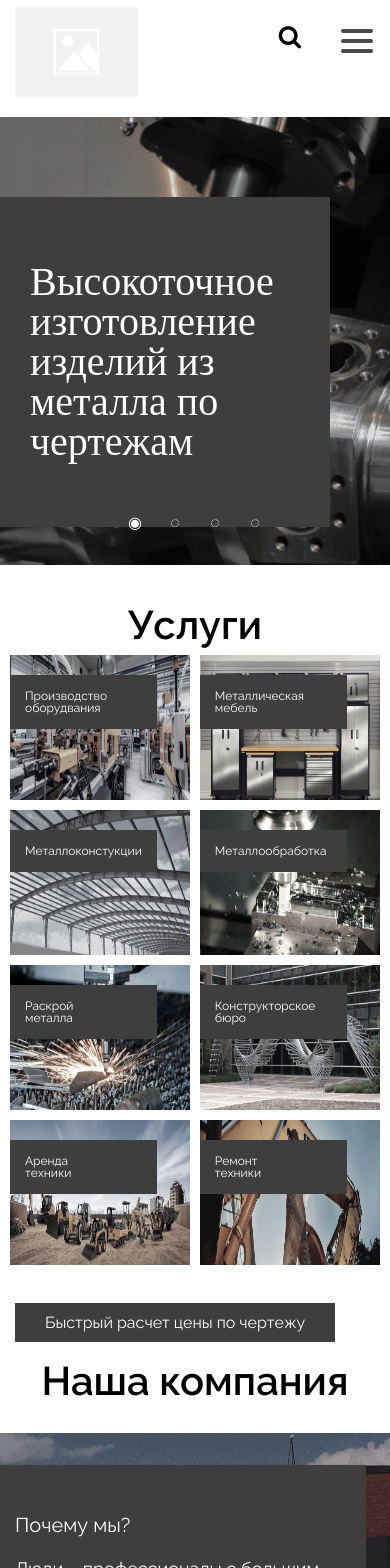
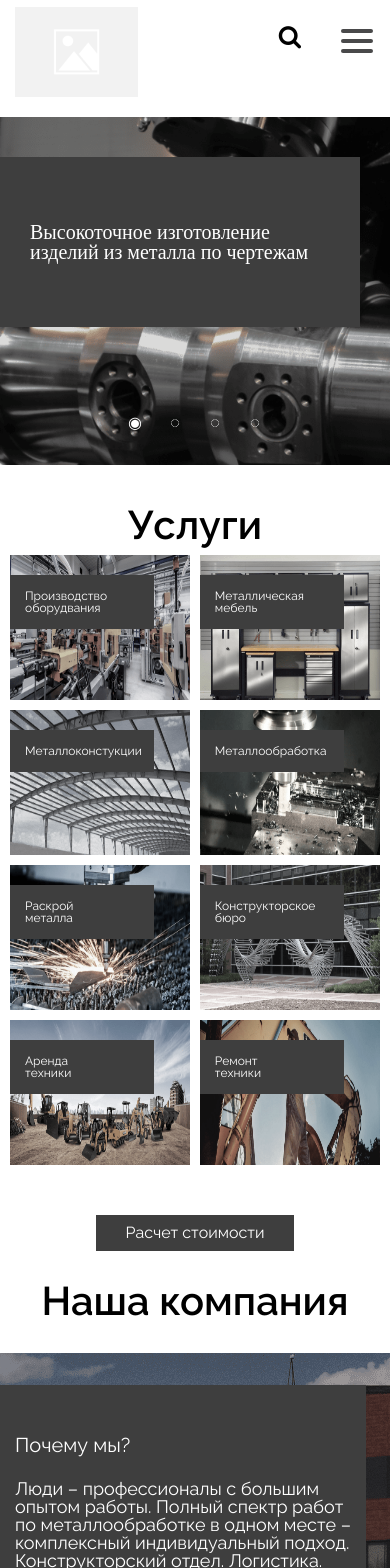
Before and after one commit to Karina1213/layout, a React (Create React App) app: page / in a window 390 px wide. Shown: the top 1568 px of the page. Built offline with nearby package versions, Linux system fonts and the light colour scheme.

Commit message:
fix responsive design

```diff
--- a/src/assets/styles/css/MainCard.css
+++ b/src/assets/styles/css/MainCard.css
@@ -5,7 +5,14 @@
     height: 100%;
     min-height: 448px;
     object-fit: cover; }
+    @media only screen and (max-width: 600px) {
+      .main-card__image {
+        min-height: 348px; } }
+    @media only screen and (max-width: 320px) {
+      .main-card__image {
+        min-height: 216px; } }
   .main-card__content {
+    font-size: 40px;
     max-width: 751px;
     padding: 65px 30px;
     background-color: #3E3E3E;
@@ -15,4 +22,9 @@
     left: 0; }
     @media only screen and (max-width: 600px) {
       .main-card__content {
-        font-size: 14px; } }
+        font-size: 20px; } }
+    @media only screen and (max-width: 320px) {
+      .main-card__content {
+        right: 1em;
+        font-size: 14px;
+        padding: 35px 30px; } }
--- a/src/assets/styles/css/ServicesCard.css
+++ b/src/assets/styles/css/ServicesCard.css
@@ -24,8 +24,13 @@
     left: 0em; }
     @media only screen and (max-width: 768px) {
       .services-card__content {
+        padding: 15px 100px 15px 15px;
         right: 3em;
         font-size: 12px; } }
+    @media only screen and (max-width: 320px) {
+      .services-card__content {
+        padding: 15px 40px 15px 15px;
+        right: 1em; } }
   .services-card:hover {
     cursor: pointer;
     transform: scale(1.05);
--- a/src/assets/styles/css/ServicesSection.css
+++ b/src/assets/styles/css/ServicesSection.css
@@ -10,3 +10,6 @@
     margin-right: -10px;
     box-sizing: border-box;
     margin-bottom: 40px; }
+  .services-section__button {
+    display: flex;
+    justify-content: center; }
--- a/src/components/Button/Button.js
+++ b/src/components/Button/Button.js
@@ -6,7 +6,7 @@ export const Button = (props) => {
     const mixin = props.mixin;
 
     return (
-        <a href='#' className={`button ${mixin}`} href='#'>
+        <a href='/' className={`button ${mixin}`}>
             {children}
         </a>)
 };
--- a/src/components/MainCard/MainCard.js
+++ b/src/components/MainCard/MainCard.js
@@ -8,7 +8,7 @@ export const MainCard = (props) => {
     return (
         <div className='main-card'>
             <Container>
-                <Typography xxlFontSize primary mixin='main-card__content' > {props.title}</Typography>
+                <Typography mixin='main-card__content' primary> {props.title}</Typography>
             </Container>
 
             <img alt={props.title} className='main-card__image' src={props.image}/>
--- a/src/components/MainCard/MainCard.scss
+++ b/src/components/MainCard/MainCard.scss
@@ -1,6 +1,6 @@
 @import '../../assets/styles/scss/slyles.scss';
 
-.main-card{
+.main-card {
   width: 100%;
 
   &__image {
@@ -8,12 +8,26 @@
     height: 100%;
     min-height: 448px;
     object-fit: cover;
+
+    @include breakpoint(600) {
+      min-height: 348px;
+    }
+    @include breakpoint(320) {
+      min-height: 216px;
+    }
   }
 
-  &__content{
+  &__content {
     @include breakpoint(600) {
+      font-size: $xl-font-size;
+    }
+
+    @include breakpoint(320) {
+      right: 1em;
       font-size: $sm-font-size;
+      padding: 35px 30px;
     }
+    font-size: $xxl-font-size;
     max-width: 751px;
     padding: 65px 30px;
     background-color: $darkGrey;
--- a/src/components/ServicesCard/ServicesCard.scss
+++ b/src/components/ServicesCard/ServicesCard.scss
@@ -31,8 +31,13 @@
     right: 4em;
     left: 0em;
     @include breakpoint(768) {
+      padding: 15px 100px 15px 15px;
       right: 3em;
       font-size: 12px;
+    }
+    @include breakpoint(320) {
+      padding: 15px 40px 15px 15px;
+      right: 1em;
     }
   }
   &:hover{
--- a/src/components/ServicesSection/ServicesSection.js
+++ b/src/components/ServicesSection/ServicesSection.js
@@ -19,7 +19,9 @@ export const ServicesSection = () => {
                     <Gallery/>
                 </div>
 
-                <Button mixin='services-section__button'>Быстрый расчет цены по чертежу</Button>
+                <div className= 'services-section__button'>
+                    <Button mixin='services-section__button'>Расчет стоимости</Button>
+                </div>
             </Container>
         </section>)
 };
--- a/src/components/ServicesSection/ServicesSection.scss
+++ b/src/components/ServicesSection/ServicesSection.scss
@@ -16,4 +16,13 @@
     box-sizing: border-box;
     margin-bottom: 40px;
   }
+
+  &__button {
+    display: flex;
+    justify-content: center;
+  }
+
+  @include breakpoint(400) {
+
+  }
 }
```
